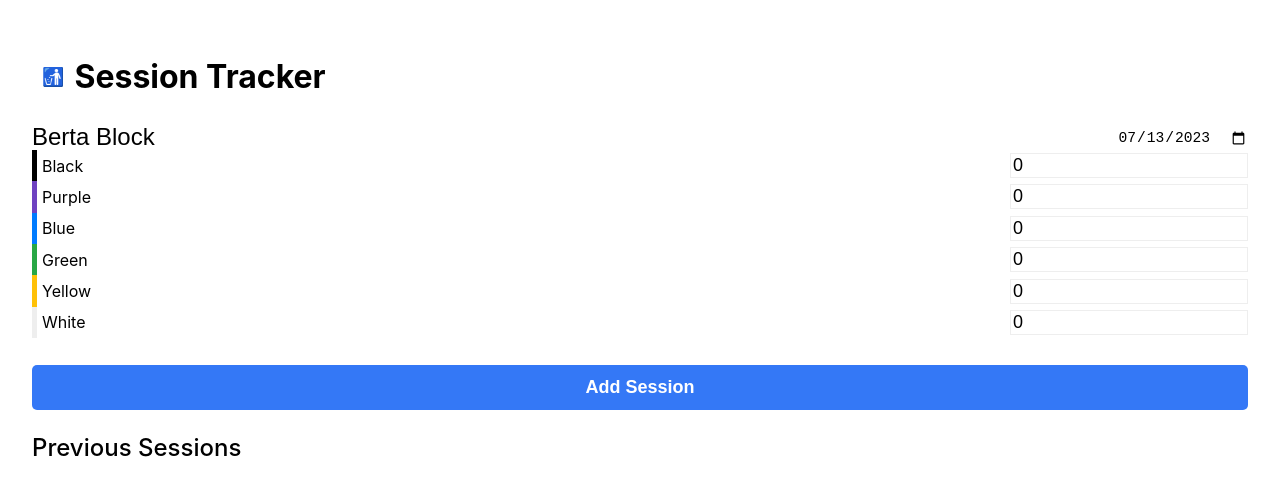
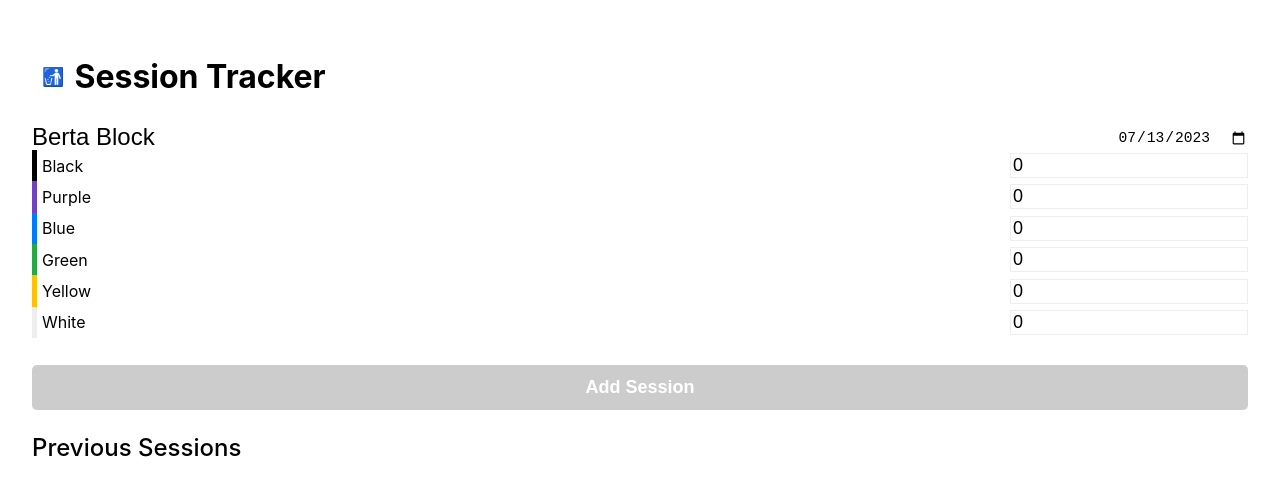
Before and after one commit to leggsimon/climb-tracker, a React (Vite) app: page / in a window 1280 px wide. Shown: the top 496 px of the page. Built offline with nearby package versions, Linux system fonts and the light colour scheme.

Commit message:
only save sessions with at least a climb

```diff
--- a/src/components/AddSessionForm/AddSessionForm.module.css
+++ b/src/components/AddSessionForm/AddSessionForm.module.css
@@ -75,6 +75,10 @@
 	border-radius: 5px;
 }
 
+.button:disabled {
+	background-color: #ccc;
+}
+
 
 .visuallyHidden {
 	position: absolute;
--- a/src/components/AddSessionForm/AddSessionForm.tsx
+++ b/src/components/AddSessionForm/AddSessionForm.tsx
@@ -50,10 +50,12 @@ export const AddSessionForm = ({ onAddSession }: AddSessionFormProps) => {
 			location: gym.name,
 			date,
 			completedGrades: [
-				...gym.grades.map((grade) => ({
-					grade: grade.name,
-					amount: completedGrades[grade.id],
-				})),
+				...gym.grades
+					.map((grade) => ({
+						grade: grade.name,
+						amount: completedGrades[grade.id],
+					}))
+					.filter((grade) => grade.amount > 0),
 			],
 		};
 
@@ -110,7 +112,11 @@ export const AddSessionForm = ({ onAddSession }: AddSessionFormProps) => {
 					/>
 				</label>
 			))}
-			<button className={styles.button} type='submit'>
+			<button
+				className={styles.button}
+				type='submit'
+				disabled={Object.values(completedGrades).every((grade) => grade === 0)}
+			>
 				Add Session
 			</button>
 		</form>
--- a/tsconfig.json
+++ b/tsconfig.json
@@ -2,6 +2,7 @@
 	"compilerOptions": {
 		"experimentalDecorators": true,
 		"jsxImportSource": "react",
-		"jsx": "react"
+		"jsx": "react",
+		"lib": ["dom", "dom.iterable", "esnext"]
 	}
 }
```
